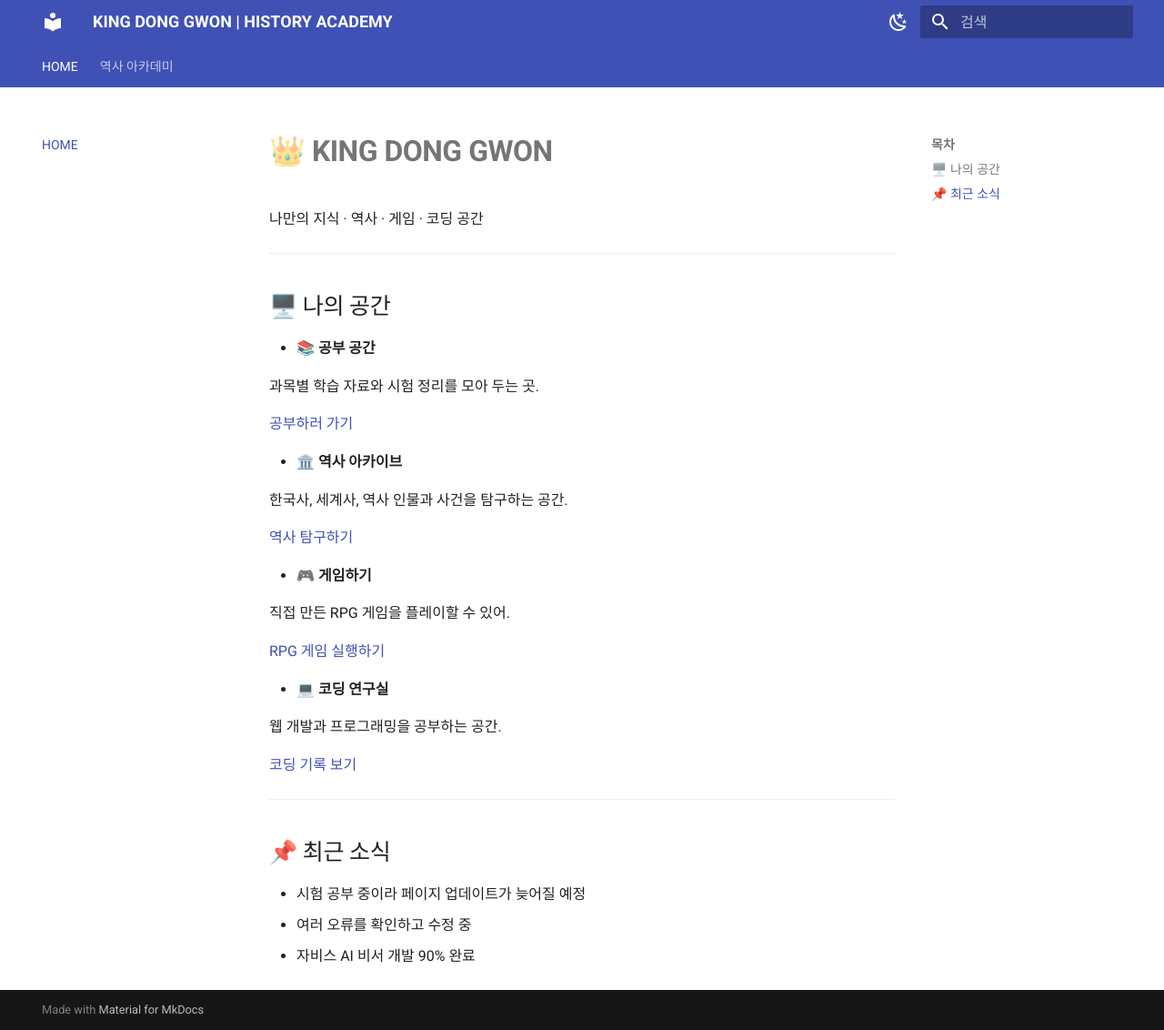
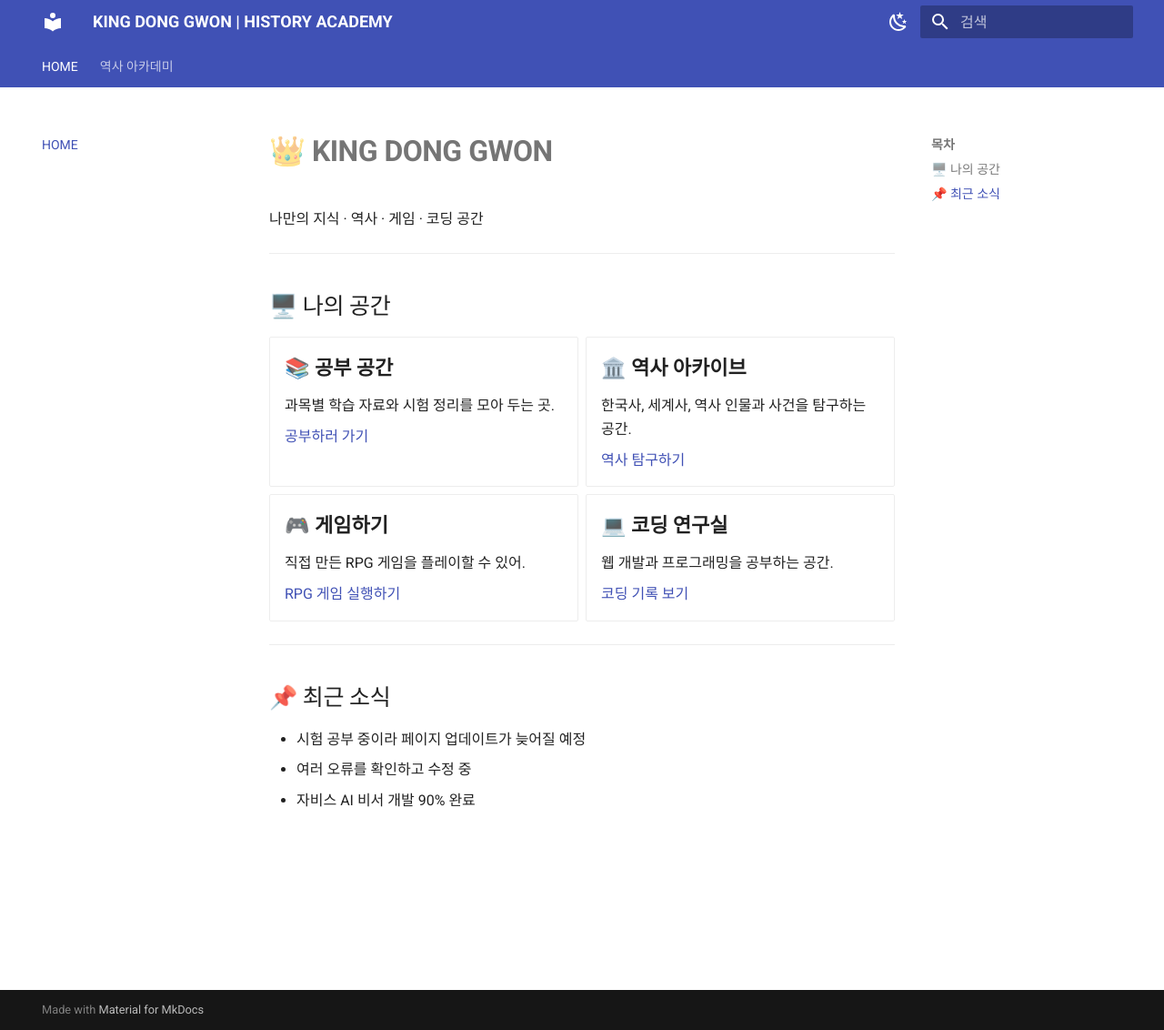
Before and after one commit to gimdunggwon-eng/gimdunggwon-eng.github.io, an MkDocs documentation site: the page built from docs/index.md, in a window 1280 px wide and 1132 px high. Shown: the whole window at 91% size. Built offline with MkDocs 1.6.1 and Material for MkDocs 9.7.7, drawn with Linux system fonts in a browser that asks for light colours.

Commit message:
Restore homepage card layout

```diff
--- a/docs/index.md
+++ b/docs/index.md
@@ -6,29 +6,30 @@
 
 ## 🖥️ 나의 공간
 
-- **📚 공부 공간**
-
-  과목별 학습 자료와 시험 정리를 모아 두는 곳.
-
-  [공부하러 가기](study.md)
-
-- **🏛️ 역사 아카이브**
-
-  한국사, 세계사, 역사 인물과 사건을 탐구하는 공간.
-
-  [역사 탐구하기](history/)
-
-- **🎮 게임하기**
-
-  직접 만든 RPG 게임을 플레이할 수 있어.
-
-  [RPG 게임 실행하기](games/index.html)
-
-- **💻 코딩 연구실**
-
-  웹 개발과 프로그래밍을 공부하는 공간.
-
-  [코딩 기록 보기](projects.md)
+<div class="grid cards">
+<ul>
+<li>
+<p><strong>📚 공부 공간</strong></p>
+<p>과목별 학습 자료와 시험 정리를 모아 두는 곳.</p>
+<p><a href="/study/">공부하러 가기</a></p>
+</li>
+<li>
+<p><strong>🏛️ 역사 아카이브</strong></p>
+<p>한국사, 세계사, 역사 인물과 사건을 탐구하는 공간.</p>
+<p><a href="/history/">역사 탐구하기</a></p>
+</li>
+<li>
+<p><strong>🎮 게임하기</strong></p>
+<p>직접 만든 RPG 게임을 플레이할 수 있어.</p>
+<p><a href="/games/index.html">RPG 게임 실행하기</a></p>
+</li>
+<li>
+<p><strong>💻 코딩 연구실</strong></p>
+<p>웹 개발과 프로그래밍을 공부하는 공간.</p>
+<p><a href="/projects/">코딩 기록 보기</a></p>
+</li>
+</ul>
+</div>
 
 ---
 
```
